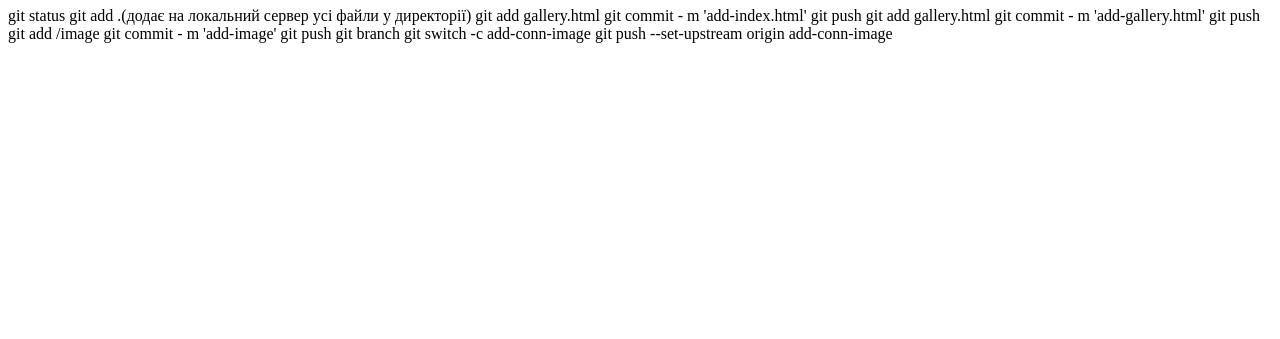
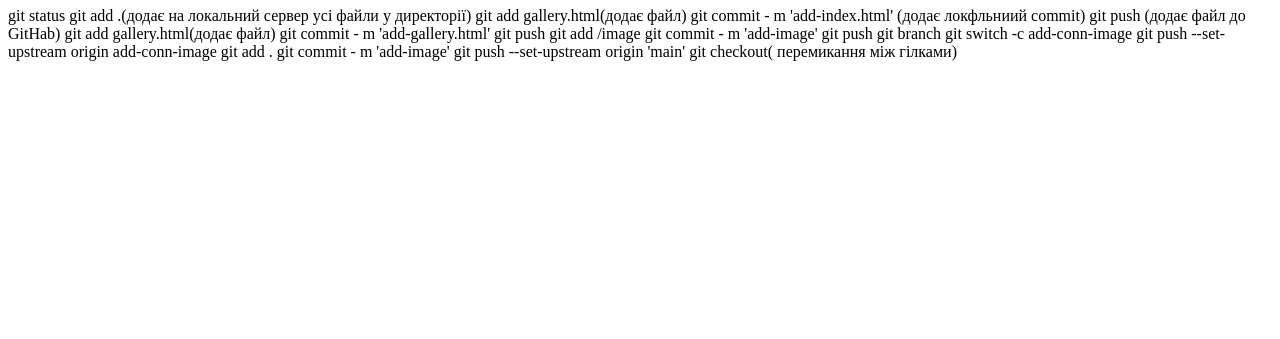
Before and after one commit to AndreyTara/AboutGit, a plain HTML site: page index.html in a window 1280 px wide. Shown: the part 461-800 px from the top of the page. Drawn offline with Linux system fonts and the light colour scheme.

Commit message:
add-index-inst

```diff
--- a/index.html
+++ b/index.html
@@ -60,10 +60,10 @@
     <h1>Список команд Git</h1>
     <p>git status
         git add .(додає на локальний сервер усі файли у директорії)
-        git add gallery.html
-        git commit - m 'add-index.html'
-        git push
-        git add gallery.html
+        git add gallery.html(додає файл)
+        git commit - m 'add-index.html' (додає локфльниий  commit)
+        git push (додає файл до GitHab)
+        git add gallery.html(додає файл)
         git commit - m 'add-gallery.html'
         git push
         git add /image
@@ -72,6 +72,11 @@
         git branch
         git switch -c add-conn-image
         git push --set-upstream origin add-conn-image
+        git add .
+        git commit - m 'add-image'
+        git push --set-upstream origin 'main'
+        git checkout( перемикання між гілками)
+
 
     </p>
 </body>
```
